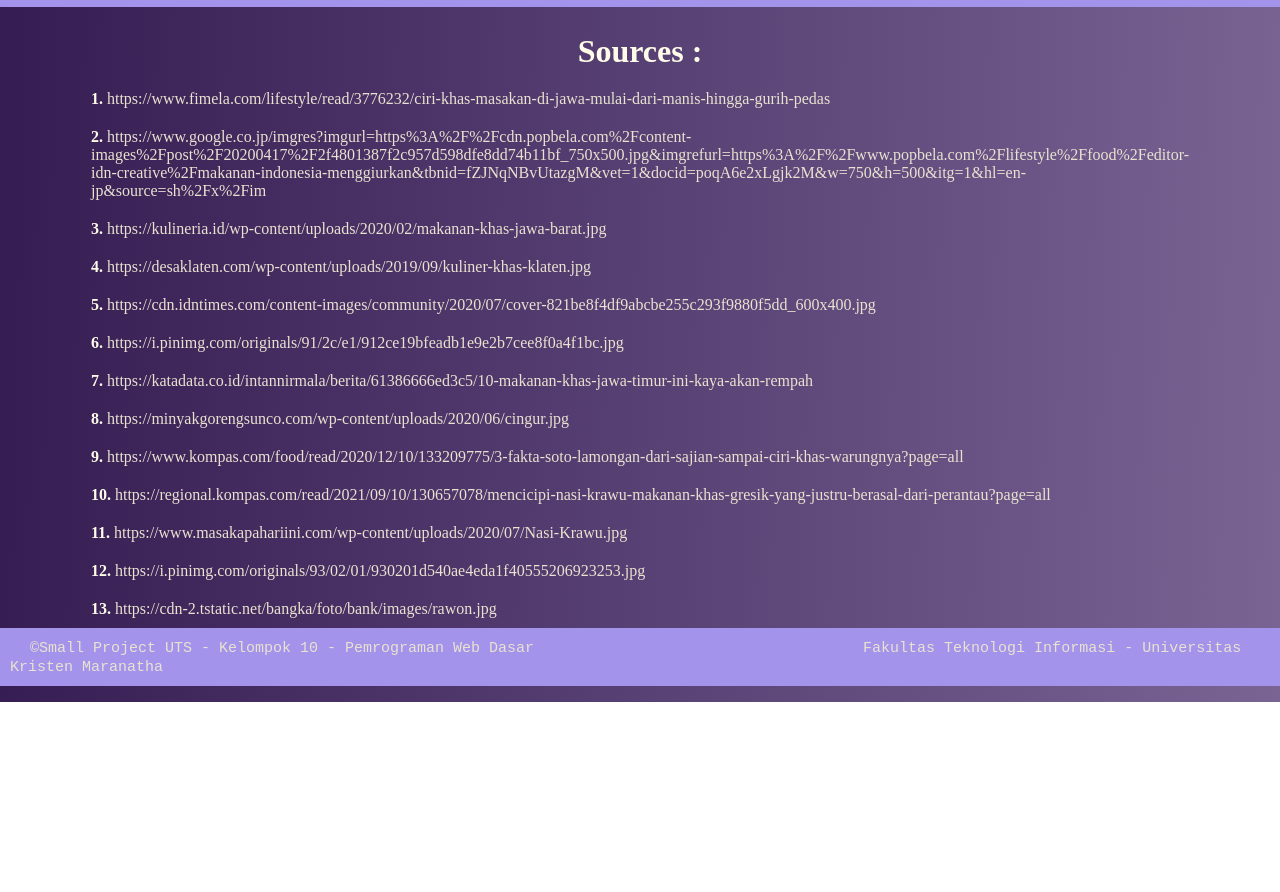
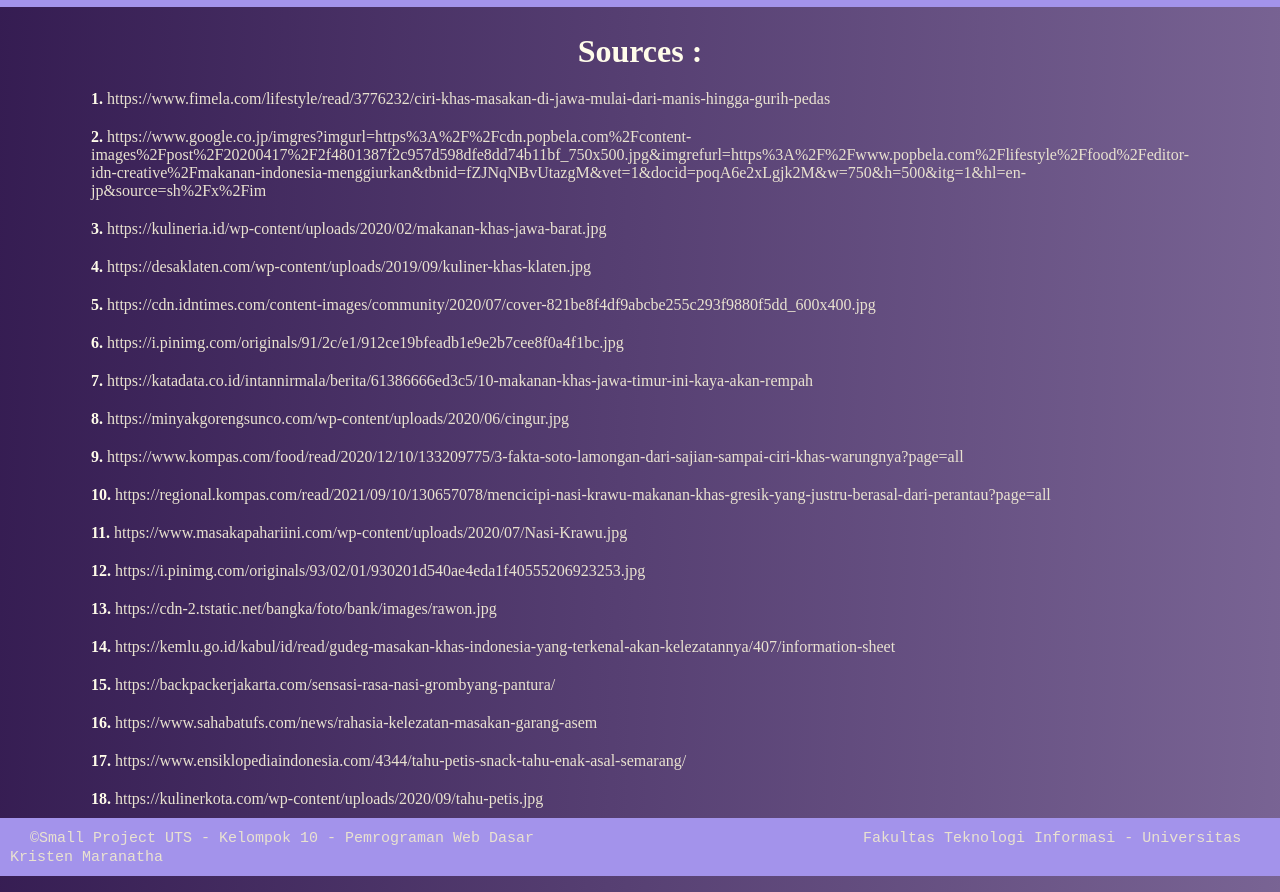
Before and after one commit to tabithaek14/Small-Project-UTS, a plain HTML site: page UTS/index5.html in a window 1280 px wide. Shown: the part 176-1068 px from the top of the page. Before the commit the page ends 878 px from the top, so only its background shows below. Drawn offline with Linux system fonts and the light colour scheme.

Commit message:
Progress 2

```diff
--- a/UTS/index5.html
+++ b/UTS/index5.html
@@ -188,6 +188,61 @@
           >
         </td>
       </tr>
+      <tr>
+        <td>
+          <b>14.</b>
+          <a
+            href="https://kemlu.go.id/kabul/id/read/gudeg-masakan-khas-indonesia-yang-terkenal-akan-kelezatannya/407/information-sheet"
+            target="_blank"
+            alt="Artikel dan gambar Gudeg"
+            >https://kemlu.go.id/kabul/id/read/gudeg-masakan-khas-indonesia-yang-terkenal-akan-kelezatannya/407/information-sheet</a
+          >
+        </td>
+      </tr>
+      <tr>
+        <td>
+          <b>15.</b>
+          <a
+            href="https://backpackerjakarta.com/sensasi-rasa-nasi-grombyang-pantura/"
+            target="_blank"
+            alt="Artikel dan gambar Nasi Grombyang"
+            >https://backpackerjakarta.com/sensasi-rasa-nasi-grombyang-pantura/</a
+          >
+        </td>
+      </tr>
+      <tr>
+        <td>
+          <b>16.</b>
+          <a
+            href="https://www.sahabatufs.com/news/rahasia-kelezatan-masakan-garang-asem"
+            target="_blank"
+            alt="Artikel dan gambar Garang Asem"
+            >https://www.sahabatufs.com/news/rahasia-kelezatan-masakan-garang-asem</a
+          >
+        </td>
+      </tr>
+      <tr>
+        <td>
+          <b>17.</b>
+          <a
+            href="https://www.ensiklopediaindonesia.com/4344/tahu-petis-snack-tahu-enak-asal-semarang/"
+            target="_blank"
+            alt="Artikel Tahu Petis"
+            >https://www.ensiklopediaindonesia.com/4344/tahu-petis-snack-tahu-enak-asal-semarang/</a
+          >
+        </td>
+      </tr>
+      <tr>
+        <td>
+          <b>18.</b>
+          <a
+            href="https://kulinerkota.com/wp-content/uploads/2020/09/tahu-petis.jpg"
+            target="_blank"
+            alt="Gambar Tahu Petis"
+            >https://kulinerkota.com/wp-content/uploads/2020/09/tahu-petis.jpg</a
+          >
+        </td>
+      </tr>
     </table>
 
     <footer>
```
